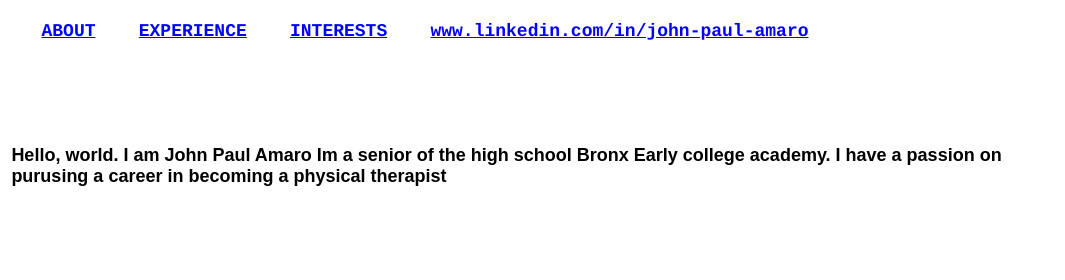
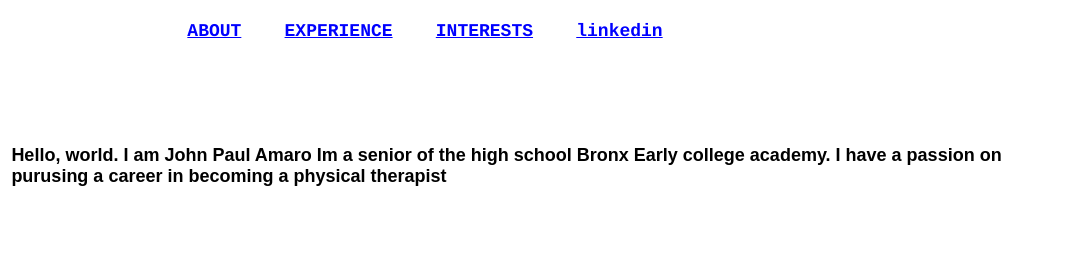
Before and after one commit to JPA27/JPA27.github.io, a plain HTML site: page index.html in a window 1280 px wide. Shown: the top 280 px of the page, 215-1280 px from the left. Drawn offline with Linux system fonts and the light colour scheme.

Commit message:
Update index.html

```diff
--- a/index.html
+++ b/index.html
@@ -12,7 +12,7 @@
 			<a href="#about">ABOUT</a>&nbsp;&nbsp;&nbsp;
 			<a href="#experience">EXPERIENCE</a>&nbsp;&nbsp;&nbsp;
 			<a href="#interests">INTERESTS</a>&nbsp;&nbsp;&nbsp
-			<a href="[URL]">www.linkedin.com/in/john-paul-amaro</a>
+			<a href="www.linkedin.com/in/john-paul-amaro">linkedin</a>
     	</b></font>
 	</h3><br>
 
```
